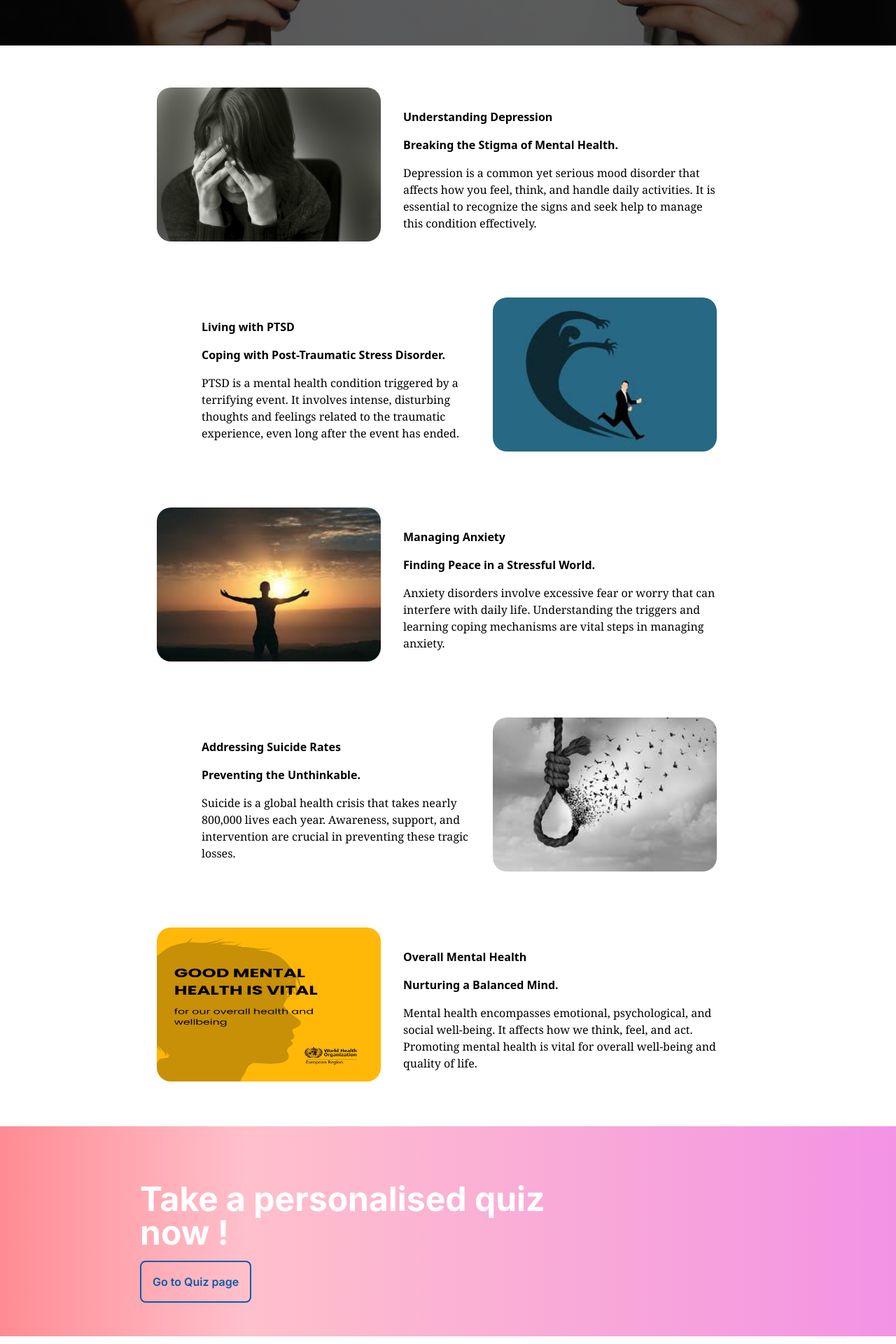
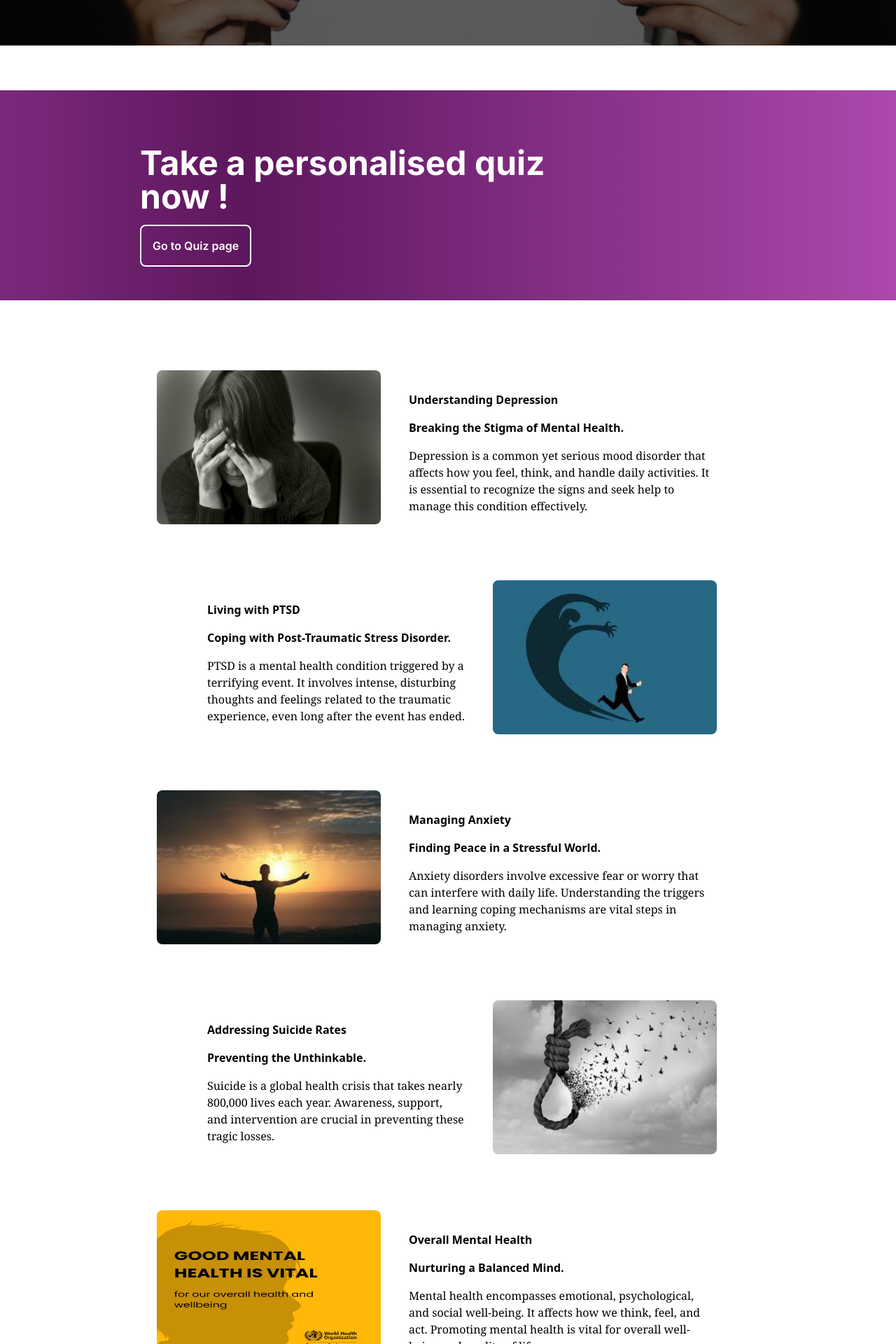
Before and after one commit to Arubh/Well_Mind, a Next.js app: page / in a window 1280 px wide. Shown: the part 560-2480 px from the top of the page at 70% size. Built offline with nearby package versions, Linux system fonts and the light colour scheme; no server answers.

Commit message:
code optimization

```diff
--- a/src/app/page.js
+++ b/src/app/page.js
@@ -22,20 +22,9 @@ export default function Page() {
           <Flipwords words={words} /> <br /> with us
         </div>
       </div>
-      <div className="mt-[60px] flex flex-col gap-20">
-        {homeProps.map((props, index) => (
-          <HomeCard
-            key={index}
-            pos_left={!props.imageRight} // Use imageRight to determine the position
-            extraLarge={props.extraLarge} // Pass extraLarge property
-            description={props.description}
-            heading={props.heading}
-            imageURL={props.imageURL}
-            title={props.title} />
-        ))}
-      </div>
-      <div className="bg-violet mt-16 h-[300px] mb-[100px] flex justify-center items-center" style={{
-        backgroundImage: 'linear-gradient(to right, red, pink, violet)',
+
+      <div className="bg-[#5d175d] mt-16 h-[300px] mb-[100px] flex justify-center items-center" style={{
+        backgroundImage: 'linear-gradient(to right, #cb5acb, #5d175d, #cb5acb)',
         animation: 'moveGradient 5s ease infinite',
         backgroundSize: '200% 200%',
       }}>
@@ -45,7 +34,7 @@ export default function Page() {
           >
             Take a personalised quiz now !
           </div>
-          <button className="mt-4 bg-transparent border-2 border-navyBlue rounded-lg text-navyBlue hover:text-[white] cursor-pointer inline-block font-semibold text-base leading-normal m-0 min-h-[3.75em] min-w-0 outline-none px-4 py-2.5 transition-all duration-300 ease-[cubic-bezier(.23,1,.32,1)] select-none will-change-transform hover:text-white hover:bg-navyBlue hover:shadow-lg hover:translate-y-[-2px] active:shadow-none active:translate-y-0">
+          <button className="mt-4 bg-transparent border-2 border-[white] rounded-lg text-[white] hover:text-[white] hover:border-navyBlue cursor-pointer inline-block font-semibold text-base leading-normal m-0 min-h-[3.75em] min-w-0 outline-none px-4 py-2.5 transition-all duration-300 ease-[cubic-bezier(.23,1,.32,1)] select-none will-change-transform hover:text-white hover:bg-navyBlue hover:shadow-lg hover:translate-y-[-2px] active:shadow-none active:translate-y-0">
             <Link href="/quiz">Go to Quiz page</Link>
           </button>
 
@@ -64,6 +53,19 @@ export default function Page() {
         }
       `}</style>
       </div>
+
+      <div className="mt-[60px] flex flex-col gap-20">
+        {homeProps.map((props, index) => (
+          <HomeCard
+            key={index}
+            pos_left={!props.imageRight} // Use imageRight to determine the position
+            extraLarge={props.extraLarge} // Pass extraLarge property
+            description={props.description}
+            heading={props.heading}
+            imageURL={props.imageURL}
+            title={props.title} />
+        ))}
+      </div>
     </div>
   );
 }
--- a/src/components/HomeCard.jsx
+++ b/src/components/HomeCard.jsx
@@ -19,11 +19,11 @@ const HomeCard = (props) => {
   extraLarge.textSize.mid = props.extraLarge ? 'text-md' : 'text-base';
 
   return (
-    <div className={`font-serif max-w-sm mx-auto sm:max-w-md flex flex-col lg:flex-row justify-center items-center ${extraLarge.panelWidth} gap-0 px-2`}>
+    <div className={`font-serif max-w-sm mx-auto sm:max-w-md flex flex-col lg:flex-row justify-center items-center ${extraLarge.panelWidth} gap-0`}>
       <div className={`${ordering[0]}`}>
-        <Image className="rounded-[20px] w-[320px] h-[220px]" src={props.imageURL} alt={props.heading || ''} width={400} height={400} />
+        <Image className="rounded-[8px] w-[320px] h-[220px]" src={props.imageURL} alt={props.heading || ''} width={400} height={400} />
       </div>
-      <div className={`transition-transform duration-300 ease-in-out transform hover:scale-110 mt-4 w-full h-[100%] flex flex-col justify-center gap-4 px-8 text-sub-text-color ${extraLarge.divWidth} ${ordering[1]}`}>
+      <div className={`transition-transform duration-300 ease-in-out transform hover:scale-110 mt-4 w-full h-[100%] flex flex-col justify-center gap-4 px-10 text-sub-text-color ${extraLarge.divWidth} ${ordering[1]}`}>
         <h1 className={`font-sans font-bold ${extraLarge.textSize.mid}`}>{props.title}</h1>
         <h1 className={`font-sans font-semibold ${extraLarge.textSize.mid}`}>{props.heading}</h1>
         <p>{props.description}</p>
```
